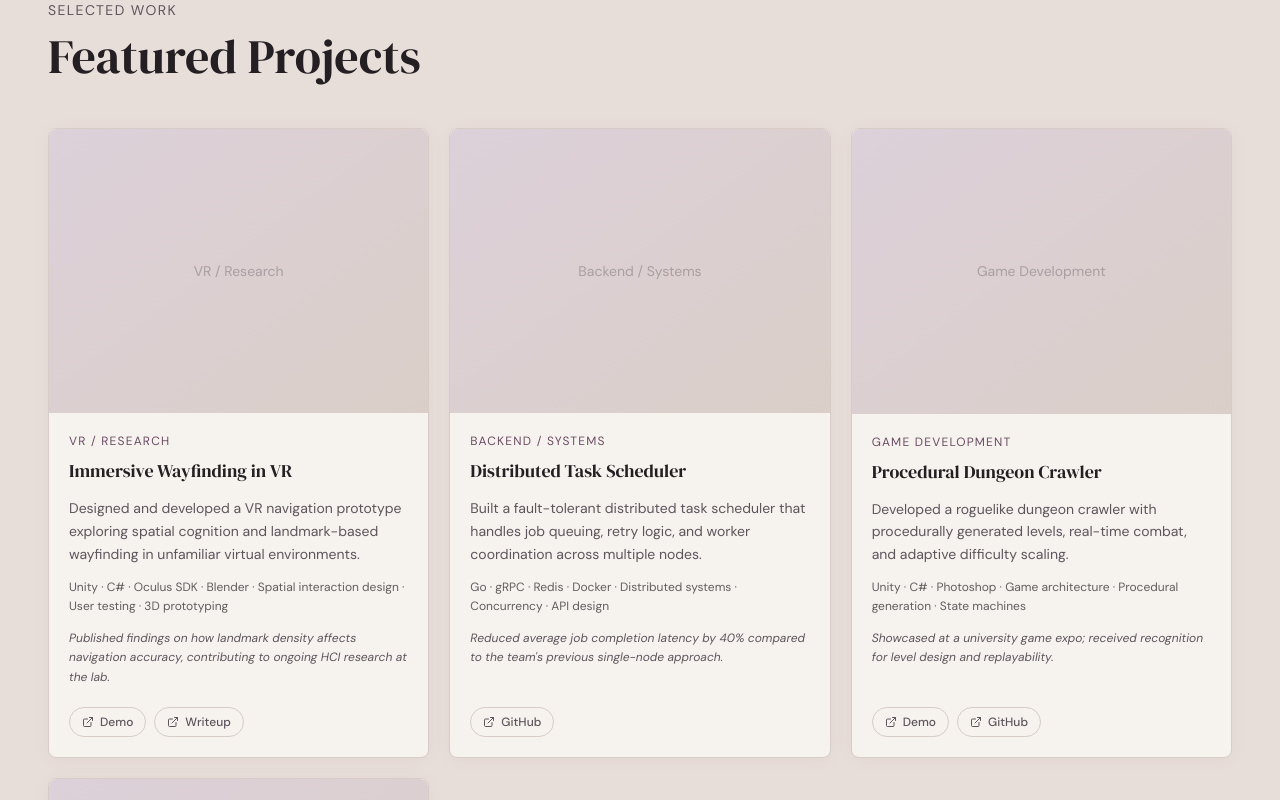
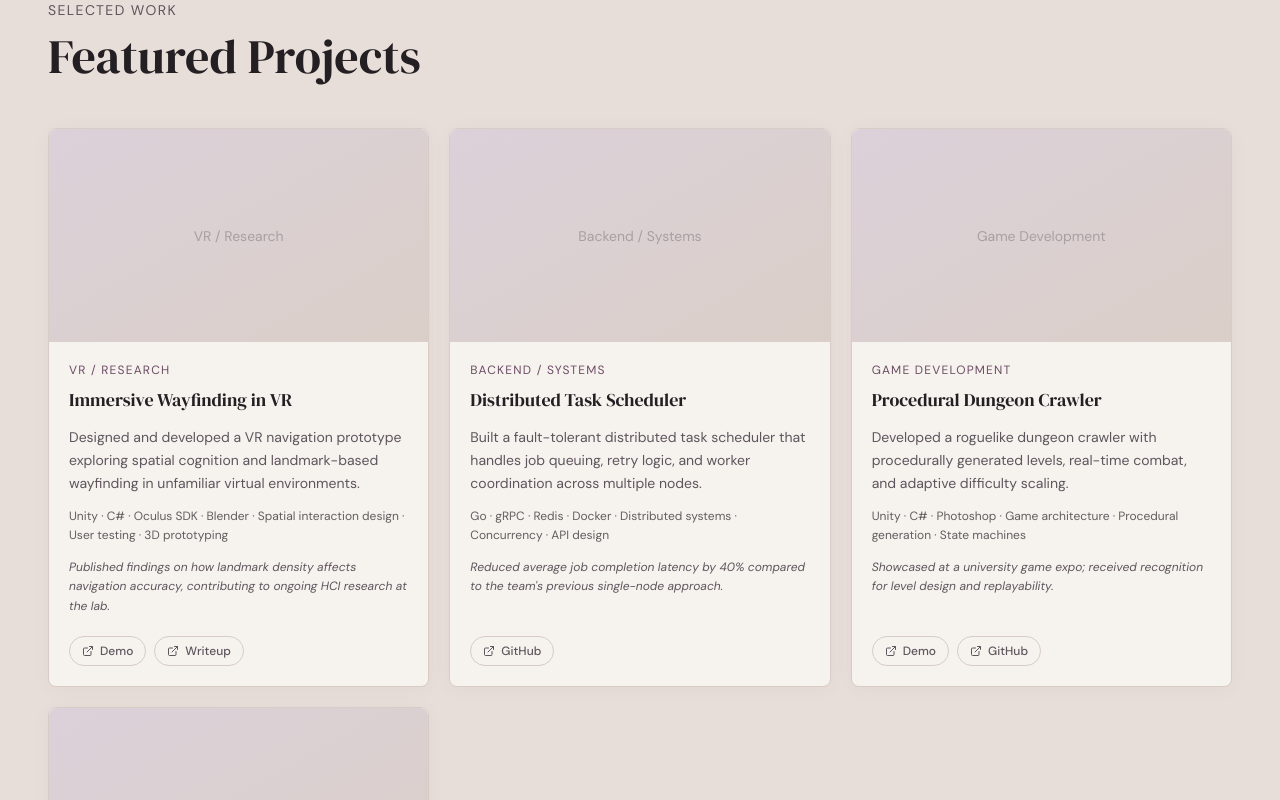
Before and after one commit to aashnakulsh/remix-of-aashna-s-portfolio-studio, a React (Vite) app: page / in a window 1280 px wide. Shown: the part 880-1680 px from the top of the page. Built offline with nearby package versions, Linux system fonts and the light colour scheme; the HTML template or start-up script is replaced by a standard one.

Commit message:
Preceding changes

```diff
--- a/src/components/ProjectCard.tsx
+++ b/src/components/ProjectCard.tsx
@@ -27,15 +27,15 @@ const ProjectCard = ({ project, index }: ProjectCardProps) => {
       className="group flex flex-col h-full bg-card rounded-lg border border-border shadow-card hover:shadow-elevated hover:-translate-y-[2px] transition-all duration-300 ease-out"
     >
       {/* Image */}
-      <div className="aspect-[4/3] rounded-t-lg overflow-hidden bg-muted">
+      <div className="aspect-[16/9] rounded-t-lg overflow-hidden bg-muted">
         {project.image ? (
           <img
             src={project.image}
             alt={project.title}
-            className="w-full h-full object-cover group-hover:scale-[1.03] group-hover:brightness-105 transition-all duration-500"
+            className="w-full h-full object-cover group-hover:scale-[1.02] transition-transform duration-500 ease-out"
           />
         ) : (
-          <div className="w-full h-full bg-gradient-to-br from-secondary to-muted flex items-center justify-center text-muted-foreground/40 font-body text-sm group-hover:scale-[1.03] transition-transform duration-500">
+          <div className="w-full h-full bg-gradient-to-br from-secondary to-muted flex items-center justify-center text-muted-foreground/40 font-body text-sm group-hover:scale-[1.02] transition-transform duration-500 ease-out">
             {project.category}
           </div>
         )}
```
